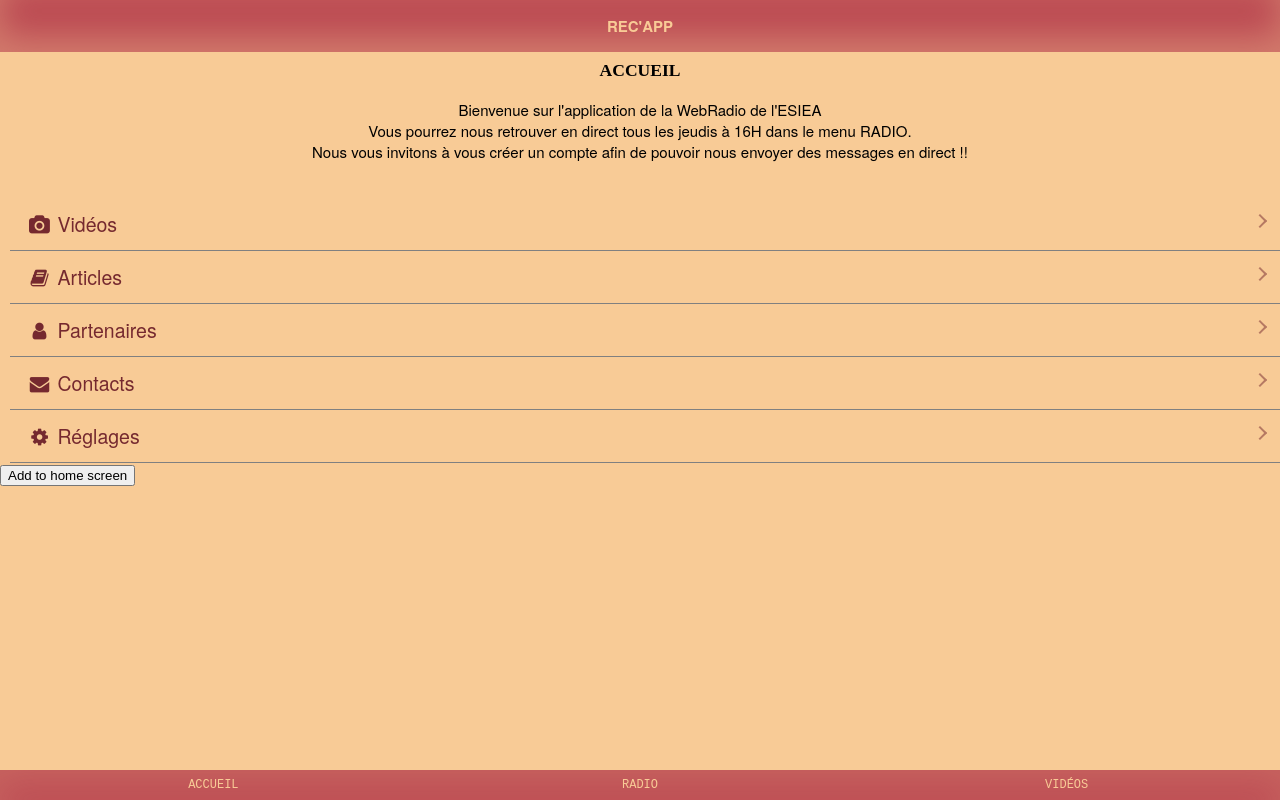
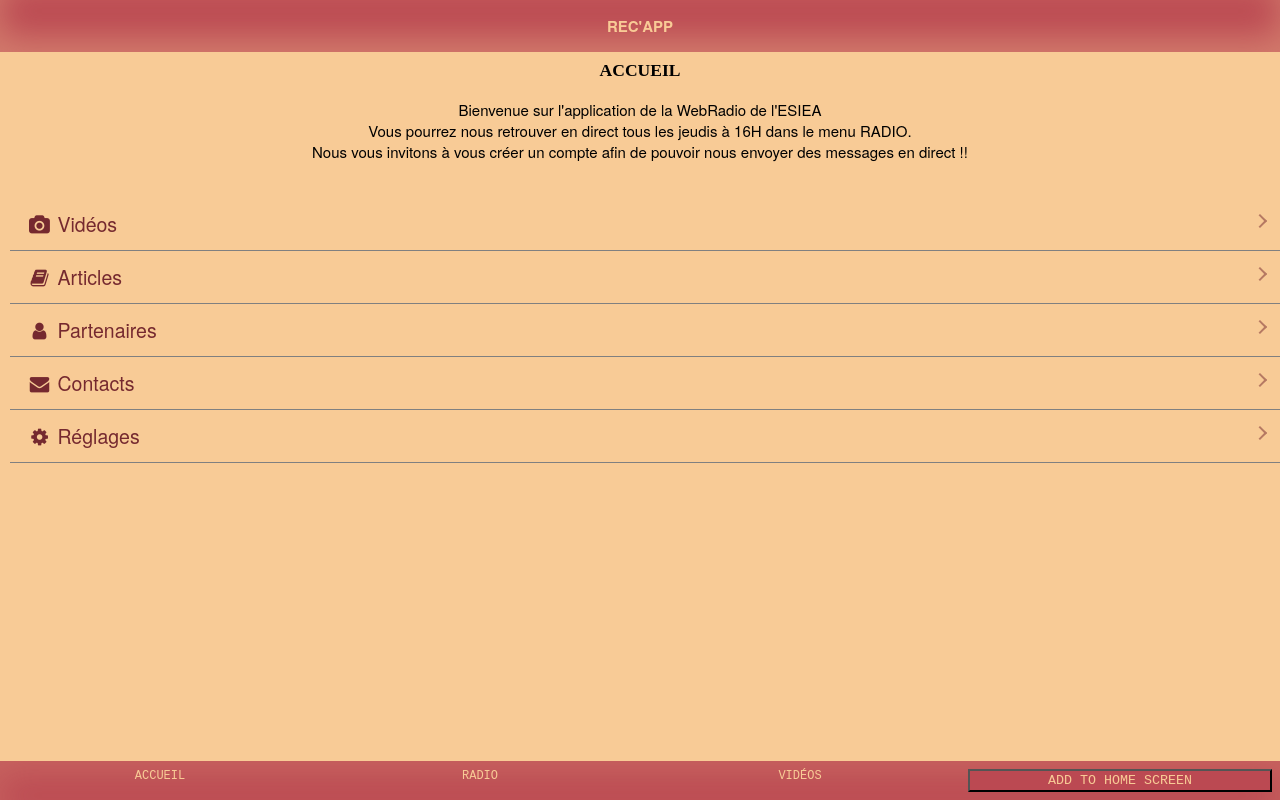
Before and after one commit to Himiomi/recapp2.0, a plain HTML site: page index.html in a window 1280 px wide. Drawn offline with Linux system fonts and the light colour scheme.

Commit message:
change button

```diff
--- a/css/index.css
+++ b/css/index.css
@@ -196,7 +196,7 @@ footer {
     font-family: monospace, serif;
     position: fixed;
     bottom: 0px;
-}
+	}
 
 #MenuBas a {
     /*float: left;*/
@@ -205,11 +205,23 @@ footer {
     text-decoration: none;
     text-align: center;
     width: 100%;
+	top: 50%;
 }
 
-#MenuBas a:active {
-    color: #75292F;
+#MenuBas Button {
+    /*float: left;*/
+    padding: 8px;
+    color: #F8CB96;
+	background-color: #BB4952;
+    text-decoration: none;
+    text-align: center;
+    width: 100%;
+    text-transform: uppercase;
+    text-decoration: none;
+    font-family: monospace, serif;
+    line-height: 3px;
 }
+
 
 
 .event {
--- a/index.html
+++ b/index.html
@@ -54,7 +54,6 @@
             <a href="partenaires.html"><i class="fa fa-fw fa-user"></i> Partenaires<fleched class="right"></fleched></a>
             <a href="contact.html"><i class="fa fa-fw fa-envelope"></i> Contacts<fleched class="right"></fleched></a>
             <a href="reglages.html"><i class="fa fa-fw fa-gear"></i> Réglages<fleched class="right"></fleched></a>
-			<button class="add-button">Add to home screen</button>
 
         </div>
 
@@ -65,6 +64,7 @@
             <a href="index.html">Accueil</a>
             <a href="radio.html">Radio</a>
             <a href="video.html">Vidéos</a>
+			<a><button class="add-button">Add to home screen</button></a>
         </nav>
     </footer>
 </body>
--- a/index.js
+++ b/index.js
@@ -37,7 +37,6 @@ if ('serviceWorker' in navigator) {
     .endInit();
 }, false);
 */
-alert(Version);
 
 let deferredPrompt;
 const addBtn = document.querySelector('.add-button');
```
